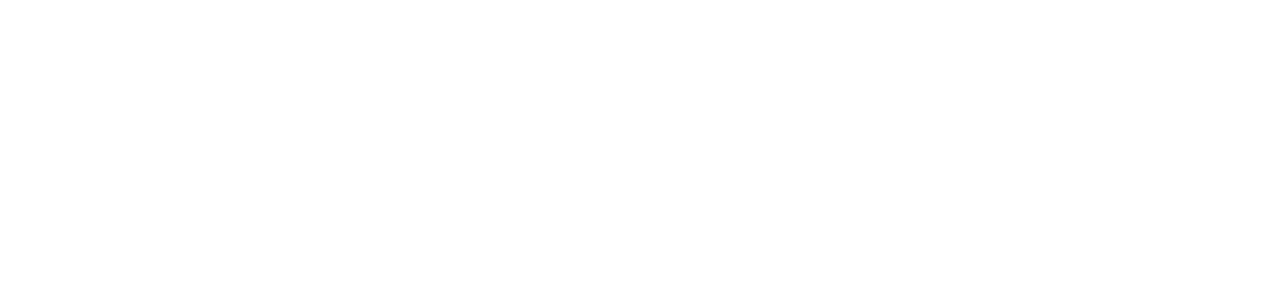
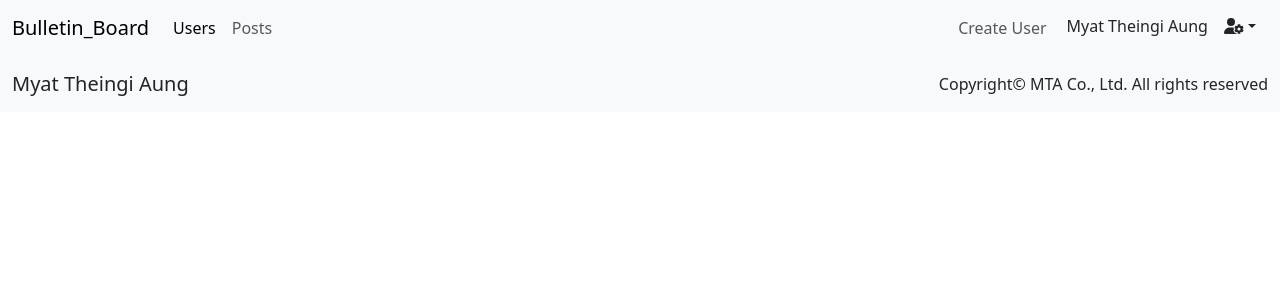
Before and after one commit to Myat-Theingi-Aung/bulletin-board-client, a Vue app: page / in a window 1280 px wide. Shown: the top 300 px of the page. Built offline with nearby package versions, Linux system fonts and the light colour scheme.

Commit message:
add layout and not found page

```diff
--- a/src/App.vue
+++ b/src/App.vue
@@ -1,5 +1,11 @@
 <script setup>
+import { RouterView } from 'vue-router';
+import Header from './components/layout/Header.vue'
+import Footer from './components/layout/Footer.vue'
 </script>
 
 <template>
+  <Header />
+  <RouterView />
+  <Footer />
 </template>
--- /dev/null
+++ b/src/components/layout/Footer.vue
@@ -0,0 +1,12 @@
+<template>
+  <div class="container-fluid bg-light">
+    <div class="row">
+      <div class="col-12">
+        <div class="d-flex py-3 align-items-center justify-content-between">
+          <h5 class="mb-0">Myat Theingi Aung</h5>
+          <p class="mb-0">Copyright&copy; MTA Co., Ltd. All rights reserved</p>
+        </div>
+      </div>
+    </div>
+  </div>
+</template>
--- /dev/null
+++ b/src/components/layout/Header.vue
@@ -0,0 +1,39 @@
+<script setup>
+import { RouterLink } from 'vue-router'
+</script>
+
+<template>
+  <nav class="navbar navbar-expand-lg bg-light">
+    <div class="container-fluid">
+      <a class="navbar-brand" href="/">Bulletin_Board</a>
+      <button class="navbar-toggler" type="button" data-bs-toggle="collapse" data-bs-target="#navbarNav" aria-controls="navbarNav" aria-expanded="false" aria-label="Toggle navigation">
+        <span class="navbar-toggler-icon"></span>
+      </button>
+      <div class="collapse navbar-collapse d-flex justify-content-between" id="navbarNav">
+        <ul class="navbar-nav">
+          <li class="nav-item">
+            <RouterLink class="nav-link active" aria-current="page" to="#">Users</RouterLink>
+          </li>
+          <li class="nav-item">
+            <RouterLink class="nav-link" to="#">Posts</RouterLink>
+          </li>
+        </ul>
+        <ul class="navbar-nav">
+          <li class="nav-item">
+            <RouterLink class="nav-link" to="#">Create User</RouterLink>
+          </li>
+          <div class="dropdown">
+            <button class="btn btn-transparent dropdown-toggle border-0" type="button" data-bs-toggle="dropdown" aria-expanded="false">
+              <span class="d-inline-block me-3">Myat Theingi Aung</span>
+              <font-awesome-icon class="icon" icon="fa-solid fa-user-gear" />
+            </button>
+            <ul class="dropdown-menu dropdown-menu-end">
+              <li><RouterLink class="dropdown-item" to="#">Profile</RouterLink></li>
+              <li><RouterLink class="dropdown-item" to="#">Logout</RouterLink></li>
+            </ul>
+          </div>
+        </ul>
+      </div>
+    </div>
+  </nav>
+</template>
--- a/src/router/index.js
+++ b/src/router/index.js
@@ -1,5 +1,6 @@
 import { createRouter, createWebHistory } from 'vue-router'
 import HomeView from '../views/HomeView.vue'
+import NotFound from '../views/NotFoundView.vue'
 
 const router = createRouter({
   history: createWebHistory(import.meta.env.BASE_URL),
@@ -8,6 +9,10 @@
       path: '/',
       name: 'home',
       component: HomeView
+    },
+    {
+      path: '/:pathMatch(.*)*',
+      component: NotFound,
     }
   ]
 })
--- /dev/null
+++ b/src/views/NotFoundView.vue
@@ -0,0 +1,12 @@
+<script setup>
+</script>
+
+<template>
+  <div class="container">
+    <div class="row">
+      <div class="col-12">
+        <h1>Page Not Found</h1>
+      </div>
+    </div>
+  </div>
+</template>
```
